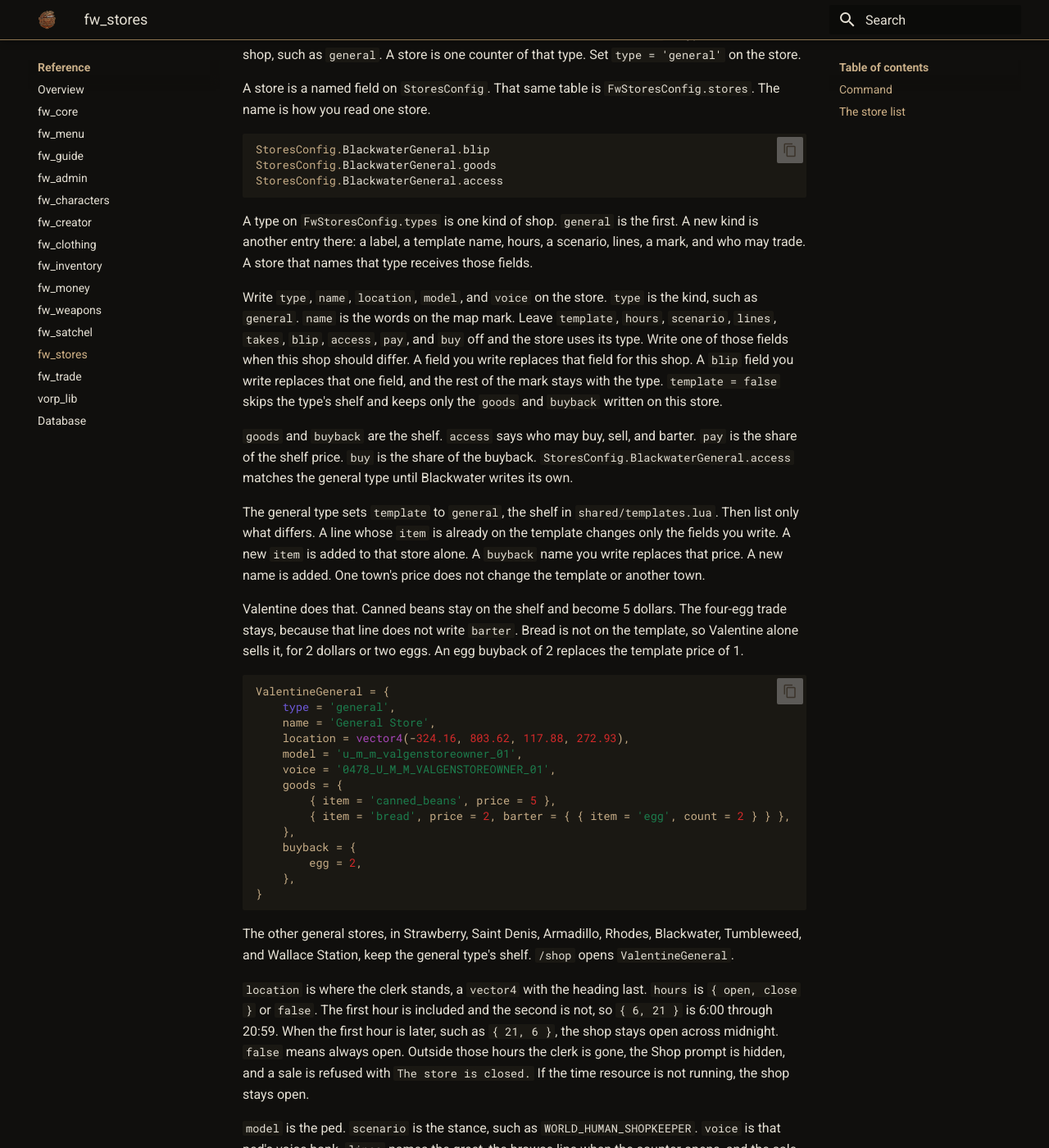
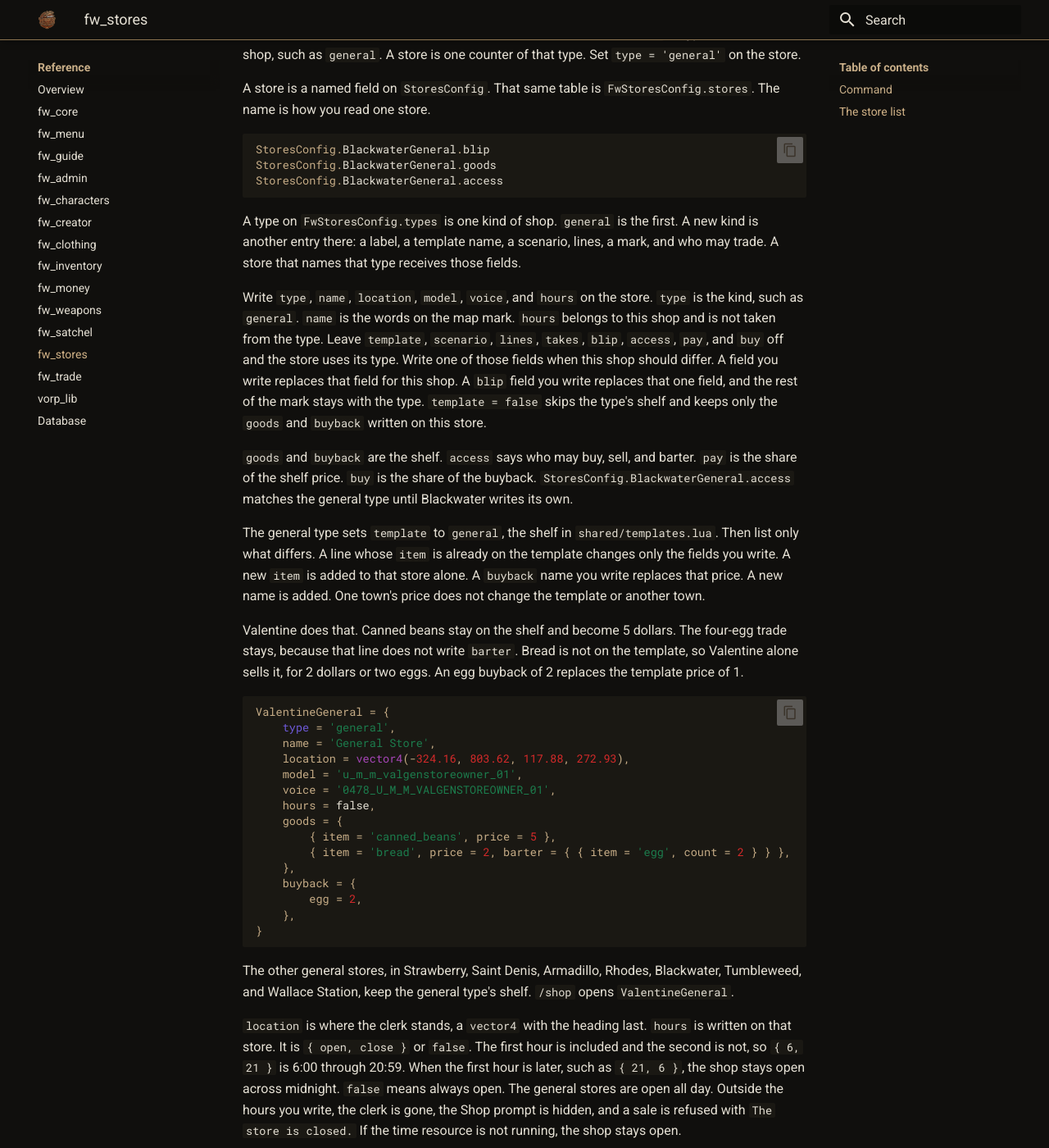
Before and after one commit to Benality/fw-framework-docs, an MkDocs documentation site: the page built from content/fw-stores.md, in a window 1280 px wide and 1400 px high, scrolled down 2334 px. Shown: the whole window at 82% size. Built offline with MkDocs 1.6.1 and Material for MkDocs 9.7.7, drawn with Linux system fonts in a browser that asks for light colours.

Commit message:
Tell the reader that open hours are written on each store.
Co-authored-by: Cursor <cursoragent@cursor.com>

````diff
--- a/content/fw-stores.md
+++ b/content/fw-stores.md
@@ -46,9 +46,9 @@ StoresConfig.BlackwaterGeneral.goods
 StoresConfig.BlackwaterGeneral.access
 ```
 
-A type on `FwStoresConfig.types` is one kind of shop. `general` is the first. A new kind is another entry there: a label, a template name, hours, a scenario, lines, a mark, and who may trade. A store that names that type receives those fields.
+A type on `FwStoresConfig.types` is one kind of shop. `general` is the first. A new kind is another entry there: a label, a template name, a scenario, lines, a mark, and who may trade. A store that names that type receives those fields.
 
-Write `type`, `name`, `location`, `model`, and `voice` on the store. `type` is the kind, such as `general`. `name` is the words on the map mark. Leave `template`, `hours`, `scenario`, `lines`, `takes`, `blip`, `access`, `pay`, and `buy` off and the store uses its type. Write one of those fields when this shop should differ. A field you write replaces that field for this shop. A `blip` field you write replaces that one field, and the rest of the mark stays with the type. `template = false` skips the type's shelf and keeps only the `goods` and `buyback` written on this store.
+Write `type`, `name`, `location`, `model`, `voice`, and `hours` on the store. `type` is the kind, such as `general`. `name` is the words on the map mark. `hours` belongs to this shop and is not taken from the type. Leave `template`, `scenario`, `lines`, `takes`, `blip`, `access`, `pay`, and `buy` off and the store uses its type. Write one of those fields when this shop should differ. A field you write replaces that field for this shop. A `blip` field you write replaces that one field, and the rest of the mark stays with the type. `template = false` skips the type's shelf and keeps only the `goods` and `buyback` written on this store.
 
 `goods` and `buyback` are the shelf. `access` says who may buy, sell, and barter. `pay` is the share of the shelf price. `buy` is the share of the buyback. `StoresConfig.BlackwaterGeneral.access` matches the general type until Blackwater writes its own.
 
@@ -63,6 +63,7 @@ ValentineGeneral = {
     location = vector4(-324.16, 803.62, 117.88, 272.93),
     model = 'u_m_m_valgenstoreowner_01',
     voice = '0478_U_M_M_VALGENSTOREOWNER_01',
+    hours = false,
     goods = {
         { item = 'canned_beans', price = 5 },
         { item = 'bread', price = 2, barter = { { item = 'egg', count = 2 } } },
@@ -75,7 +76,7 @@ ValentineGeneral = {
 
 The other general stores, in Strawberry, Saint Denis, Armadillo, Rhodes, Blackwater, Tumbleweed, and Wallace Station, keep the general type's shelf. `/shop` opens `ValentineGeneral`.
 
-`location` is where the clerk stands, a `vector4` with the heading last. `hours` is `{ open, close }` or `false`. The first hour is included and the second is not, so `{ 6, 21 }` is 6:00 through 20:59. When the first hour is later, such as `{ 21, 6 }`, the shop stays open across midnight. `false` means always open. Outside those hours the clerk is gone, the Shop prompt is hidden, and a sale is refused with `The store is closed.` If the time resource is not running, the shop stays open.
+`location` is where the clerk stands, a `vector4` with the heading last. `hours` is written on that store. It is `{ open, close }` or `false`. The first hour is included and the second is not, so `{ 6, 21 }` is 6:00 through 20:59. When the first hour is later, such as `{ 21, 6 }`, the shop stays open across midnight. `false` means always open. The general stores are open all day. Outside the hours you write, the clerk is gone, the Shop prompt is hidden, and a sale is refused with `The store is closed.` If the time resource is not running, the shop stays open.
 
 `model` is the ped. `scenario` is the stance, such as `WORLD_HUMAN_SHOPKEEPER`. `voice` is that ped's voice bank. `lines` names the greet, the browse line when the counter opens, and the sale line when the trade goes through. `takes` is how many recordings a line has. A sale picks one of those and cuts off a line already playing.
 
````
